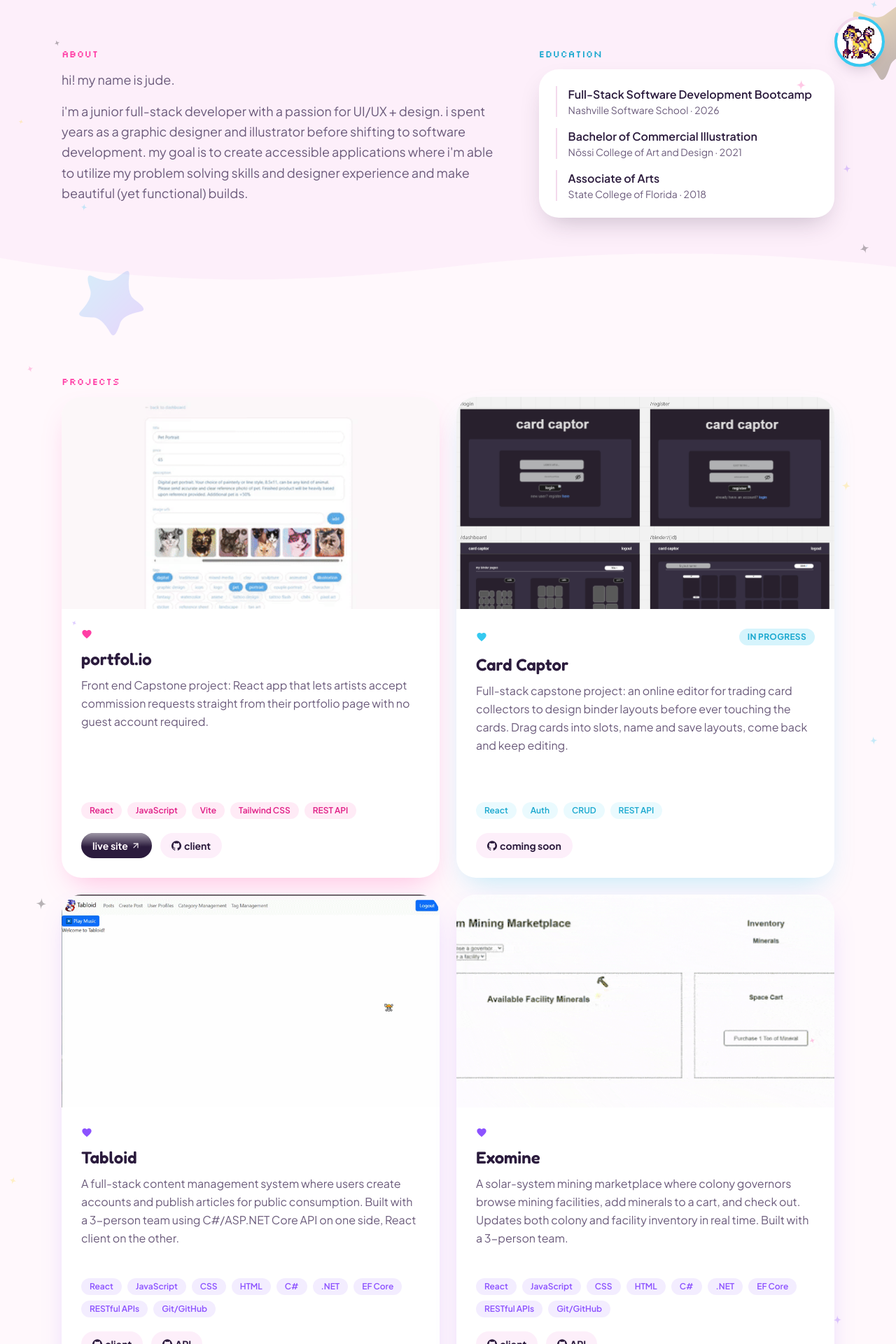
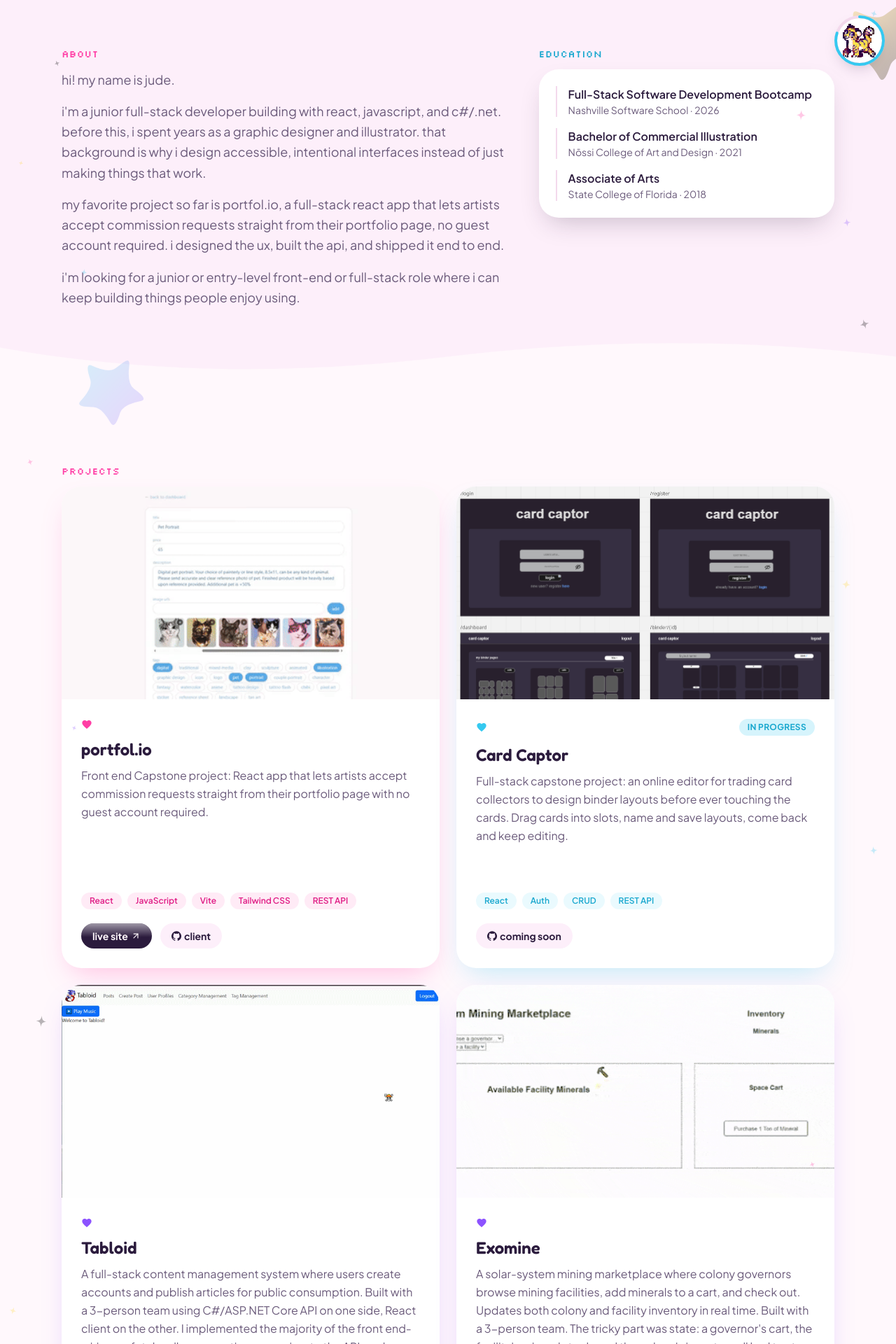
Before and after one commit to judeottilie-tech/experience, a React (Vite) app: page / in a window 1280 px wide. Shown: the part 687-2607 px from the top of the page at 70% size. Built offline with nearby package versions, Linux system fonts and the light colour scheme.

Commit message:
updated proj info, about

```diff
--- a/src/data/content.js
+++ b/src/data/content.js
@@ -16,7 +16,9 @@ export const about = {
   heading: "designing and coding",
   paragraphs: [
     "hi! my name is jude.",
-    "i'm a junior full-stack developer with a passion for UI/UX + design. i spent years as a graphic designer and illustrator before shifting to software development. my goal is to create accessible applications where i'm able to utilize my problem solving skills and designer experience and make beautiful (yet functional) builds.",
+    "i'm a junior full-stack developer building with react, javascript, and c#/.net. before this, i spent years as a graphic designer and illustrator. that background is why i design accessible, intentional interfaces instead of just making things that work.",
+    "my favorite project so far is portfol.io, a full-stack react app that lets artists accept commission requests straight from their portfolio page, no guest account required. i designed the ux, built the api, and shipped it end to end.",
+    "i'm looking for a junior or entry-level front-end or full-stack role where i can keep building things people enjoy using.",
 
 
     // "I spent years as a graphic designer — pre-press production, signage, UI/UX work for web and email — before switching into software development at Nashville Software School. That background didn't get left behind, it's the lens I build through: typography, hierarchy, accessibility, and how something feels to use, not just whether it works.",
@@ -107,8 +109,9 @@ export const projects = [
   {
     name: 'Tabloid',
     //status: 'GitHub',
-    description:
-      'A full-stack content management system where users create accounts and publish articles for public consumption. Built with a 3-person team using C#/ASP.NET Core API on one side, React client on the other.',
+    description: [
+      "A full-stack content management system where users create accounts and publish articles for public consumption. Built with a 3-person team using C#/ASP.NET Core API on one side, React client on the other.",
+      " I implemented the majority of the front end- wiring up fetch calls, connecting every view to the API, and making sure the UI felt cohesive across the whole app. On the backend side, I got hands-on with EF Core and LINQ to help query and shape the data the front end needed."],
     tags: ['React', 'JavaScript', 'CSS', 'HTML', 'C#', '.NET', 'EF Core', 'RESTful APIs', 'Git/GitHub'],
     github: 'https://github.com/NSS-Day-Cohort-C80/Original-Tabloid-client-ltyrcl',
     githubSecondary: 'https://github.com/NSS-Day-Cohort-C80/Original-Tabloid-api-ltyrcl',
@@ -119,8 +122,9 @@ export const projects = [
   {
     name: 'Exomine',
     //status: 'GitHub',
-    description:
-      'A solar-system mining marketplace where colony governors browse mining facilities, add minerals to a cart, and check out. Updates both colony and facility inventory in real time. Built with a 3-person team.',
+    description: [
+      "A solar-system mining marketplace where colony governors browse mining facilities, add minerals to a cart, and check out. Updates both colony and facility inventory in real time. Built with a 3-person team.",
+      " The tricky part was state: a governor's cart, the facility's mineral stock, and the colony's inventory all had to stay in sync as purchases happened. I built the dropdown and radio components that drove that flow and made sure the UI reflected real inventory the moment a purchase went through." ],
     tags: ['React', 'JavaScript', 'CSS', 'HTML', 'C#', '.NET', 'EF Core', 'RESTful APIs', 'Git/GitHub'],
     github: 'https://github.com/NSS-Day-Cohort-C80/Exomine-client-emqknd',
     githubSecondary: 'https://github.com/EricMartinez007/exomine-api',
```
